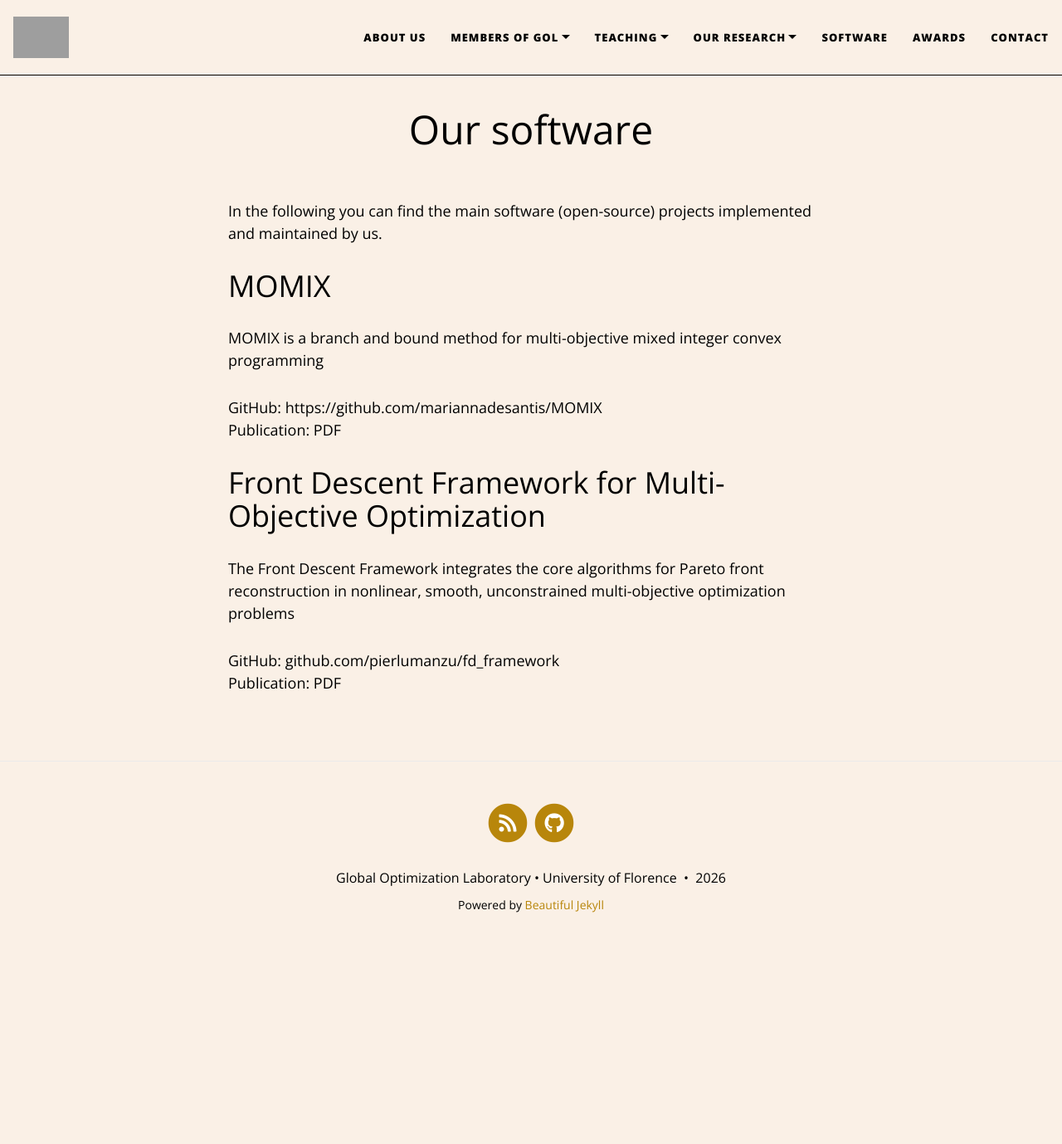
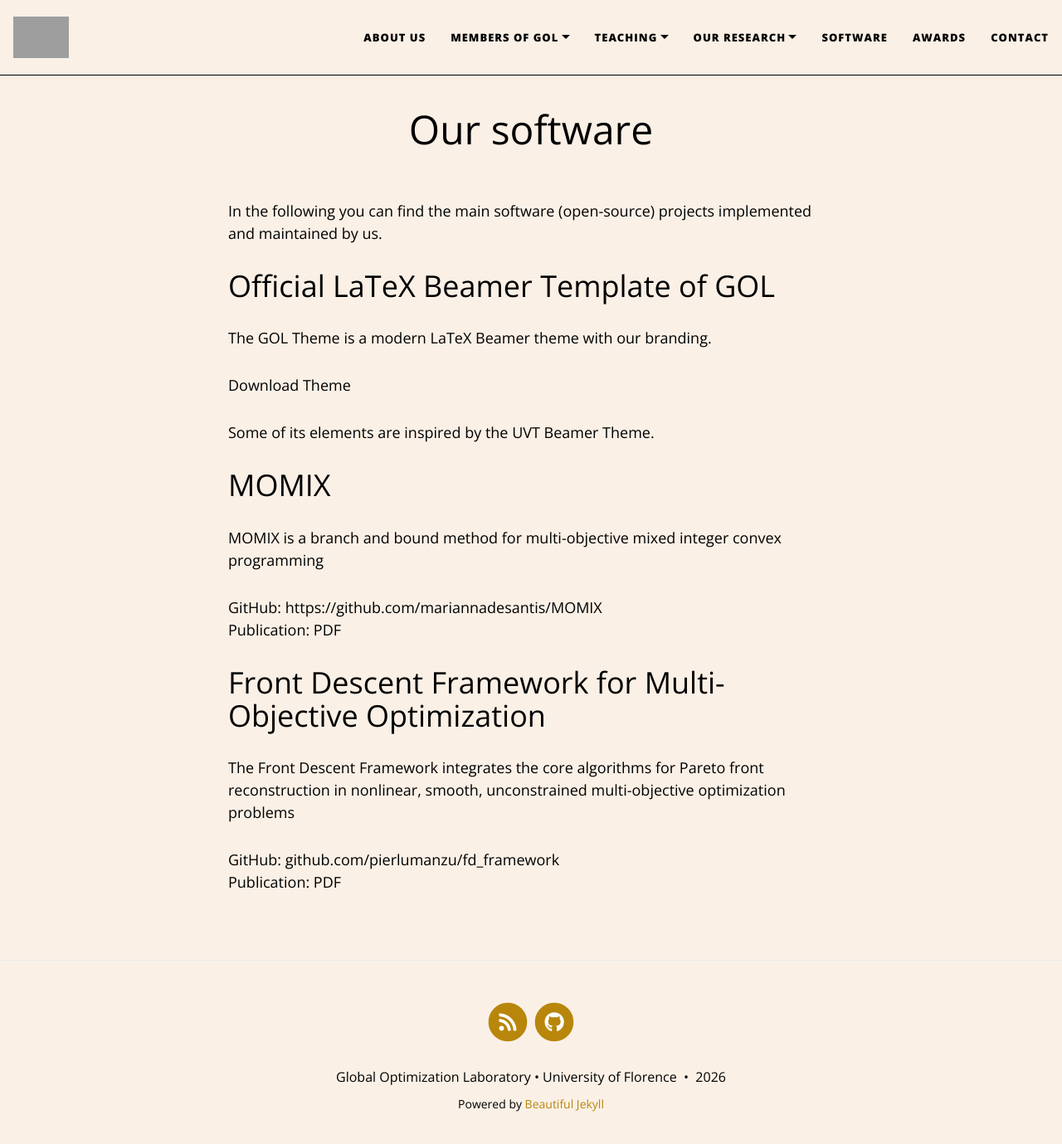
Before and after one commit to GOL-UniFI/GOL-UniFI.github.io, a Jekyll site: the page built from pages/software.md, in a window 1280 px wide and 1391 px high. Shown: the top 1379 px of the window at 83% size. Built offline with Jekyll 4.4.1, drawn with Linux system fonts in a browser that asks for light colours; nearby versions of some CDN libraries; grey boxes are pictures that could not be loaded.

Commit message:
Aggiunto template

```diff
--- a/pages/software.md
+++ b/pages/software.md
@@ -6,6 +6,16 @@ title: Our software
 <!-- subtitle: X  -->
 
 In the following you can find the main software (open-source) projects implemented and maintained by us.
+
+# Official LaTeX Beamer Template of GOL
+The GOL Theme is a modern LaTeX Beamer theme with our branding.
+
+<a href="/files/docs/GOL_Beamer_Template.zip" download>
+  Download Theme
+</a>
+
+Some of its elements are inspired by the [UVT Beamer Theme](https://github.com/alexfikl/uvt-beamer).
+
 
 # MOMIX
 <div style="text-align: center;">
@@ -23,8 +33,6 @@ Publication: [PDF](https://epubs.siam.org/doi/epdf/10.1137/19M1264709)
 
 
 # Front Descent Framework for Multi-Objective Optimization
-<div style="text-align: center;">
-</div>
 The Front Descent Framework integrates the core algorithms for Pareto front reconstruction in nonlinear, smooth, unconstrained multi-objective optimization problems
 
 GitHub: [github.com/pierlumanzu/fd_framework](https://github.com/pierlumanzu/fd_framework)<br>
```
Also changed, not shown: 1 other file.
